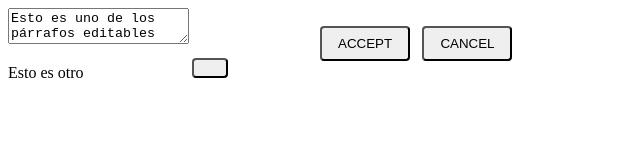
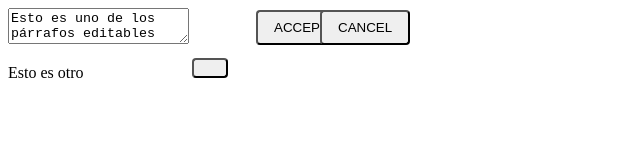
Before and after one commit to jccarrey/JavaScript, a plain HTML site: page Exercise #2 - Edit/index.html in a window 1280 px wide. Both pictures are taken after a click on the button 210 px from the left and 24 px from the top of the page. Shown: the whole page, without its empty margins (0-640 px from the left). Drawn offline with Linux system fonts and the light colour scheme.

Commit message:
Adding files to the repository

```diff
--- a/Exercise #2 - Edit/index.js
+++ b/Exercise #2 - Edit/index.js
@@ -2,7 +2,7 @@ import { Edit } from "./modules/edit.js";
 
 let myEdit = new Edit();
 
-addButtons();
+// Función que añade los botones necesarios para editar cada '<p>'
 
 function addButtons() {
     var paragraphs = document.getElementsByClassName('parrafoEditable');
@@ -13,54 +13,48 @@ function addButtons() {
     }
 }
 
-document.getElementById('btn1').addEventListener('click', convertToTextArea1);
-document.getElementById('btn2').addEventListener('click', convertToTextArea2);
+// Función que convierte los '<p>' a '<textarea>'
 
-function convertToTextArea1() {
-    var myButton1 = document.getElementById('btn1');
-    var myP1 = document.getElementById('p1').innerHTML;
+function convertToTextArea(buttonId, paragraphId) {
+    var myButton = document.getElementById(buttonId);
+    var myParagraph = document.getElementById(paragraphId);
+    var myPValue = myParagraph.innerHTML;
     var textarea = document.createElement('textarea');
-    textarea.value = myP1;
-    document.getElementById('p1').replaceWith(textarea);
-    textarea.setAttribute('id', 'text-area1')
-    myButton1.style.display = 'none';
+    textarea.value = myPValue;
+    myParagraph.replaceWith(textarea);
+    textarea.setAttribute('id', 'text-area-' + buttonId.substring(3));
 
-    var cancelButton = document.createElement('button');
-    var acceptButton = document.createElement('button');
+    myButton.style.display = 'none';
 
-    acceptButton.textContent = 'ACCEPT';
-    cancelButton.textContent = 'CANCEL';
-
-    acceptButton.setAttribute('id', 'btn-accept');
-    acceptButton.setAttribute('class', 'btn');
-
-    cancelButton.setAttribute('id', 'btn-cancel');
-    cancelButton.setAttribute('class', 'btn');
+    var cancelButton = createButton('CANCEL', 'btn-cancel-' + buttonId.substring(3));
+    var acceptButton = createButton('ACCEPT', 'btn-accept-' + buttonId.substring(3));
 
     document.body.appendChild(acceptButton);
     document.body.appendChild(cancelButton);
 
-    acceptButton.addEventListener('click', function() {
-        acceptChanges(textarea, myButton1, acceptButton, cancelButton);
+    acceptButton.addEventListener('click', function () {
+        acceptChanges(myParagraph, textarea, myButton, acceptButton, cancelButton);
     });
-    cancelButton.addEventListener('click', cancelChanges());
+
+    cancelButton.addEventListener('click', function () {
+        cancelChanges(myParagraph, textarea, myPValue, myButton, acceptButton, cancelButton);
+    });
 }
 
-function convertToTextArea2() {
-    var myButton2 = document.getElementById('btn2');
-    var myP2 = document.getElementById('p2').innerHTML;
-    var textarea = document.createElement('textarea');
-    textarea.value = myP2;
-    document.getElementById('p2').replaceWith(textarea);
-    textarea.setAttribute('id', 'text-area2')
-    myButton2.style.display = 'none';
+function createButton(text, id) {
+    var button = document.createElement('button');
+    button.textContent = text;
+    button.setAttribute('id', id);
+    return button;
 }
 
-function acceptChanges(textarea, originalButton, acceptButton, cancelButton) {
+// Función que acepta los cambios
+
+function acceptChanges(myParagraph, textarea, originalButton, acceptButton, cancelButton) {
     var textAreaContent = textarea.value;
 
     var newParagraph = document.createElement('p');
-    newParagraph.setAttribute('id', 'p1');
+    newParagraph.setAttribute('id', myParagraph.id);
     newParagraph.textContent = textAreaContent;
 
     textarea.replaceWith(newParagraph);
@@ -71,6 +65,26 @@ function acceptChanges(textarea, originalButton, acceptButton, cancelButton) {
     cancelButton.remove();
 }
 
-function cancelChanges() {
+// Función que cancela los cambios
 
+function cancelChanges(myParagraph, textarea, myPcont, originalButton, acceptButton, cancelButton) {
+    var newParagraph = document.createElement('p');
+    newParagraph.setAttribute('id', myParagraph.id);
+    newParagraph.textContent = myPcont;
+
+    textarea.replaceWith(newParagraph);
+
+    originalButton.style.display = 'block';
+
+    acceptButton.remove();
+    cancelButton.remove();
 }
+
+addButtons();
+
+document.getElementById('btn1').addEventListener('click', function () {
+    convertToTextArea('btn1', 'p1');
+});
+document.getElementById('btn2').addEventListener('click', function () {
+    convertToTextArea('btn2', 'p2');
+});
--- a/Exercise #2 - Edit/styles/style.css
+++ b/Exercise #2 - Edit/styles/style.css
@@ -17,15 +17,29 @@ button {
     top: 6%;
     left: 15%;
 }
-#btn-accept {
+
+#btn-accept-1 {
     position: absolute;
-    top: 2%;
+    top: 0%;
+    left: 20%;
+}
+
+#btn-cancel-1 {
+    position: absolute;
+
+    top: 0%;
     left: 25%;
 }
 
-#btn-cancel {
+#btn-accept-2 {
+    position: absolute;
+    top: 5%;
+    left: 20%;
+}
+
+#btn-cancel-2 {
     position: absolute;
 
-    top: 2%;
-    left: 33%;
+    top: 5%;
+    left: 25%;
 }
```
